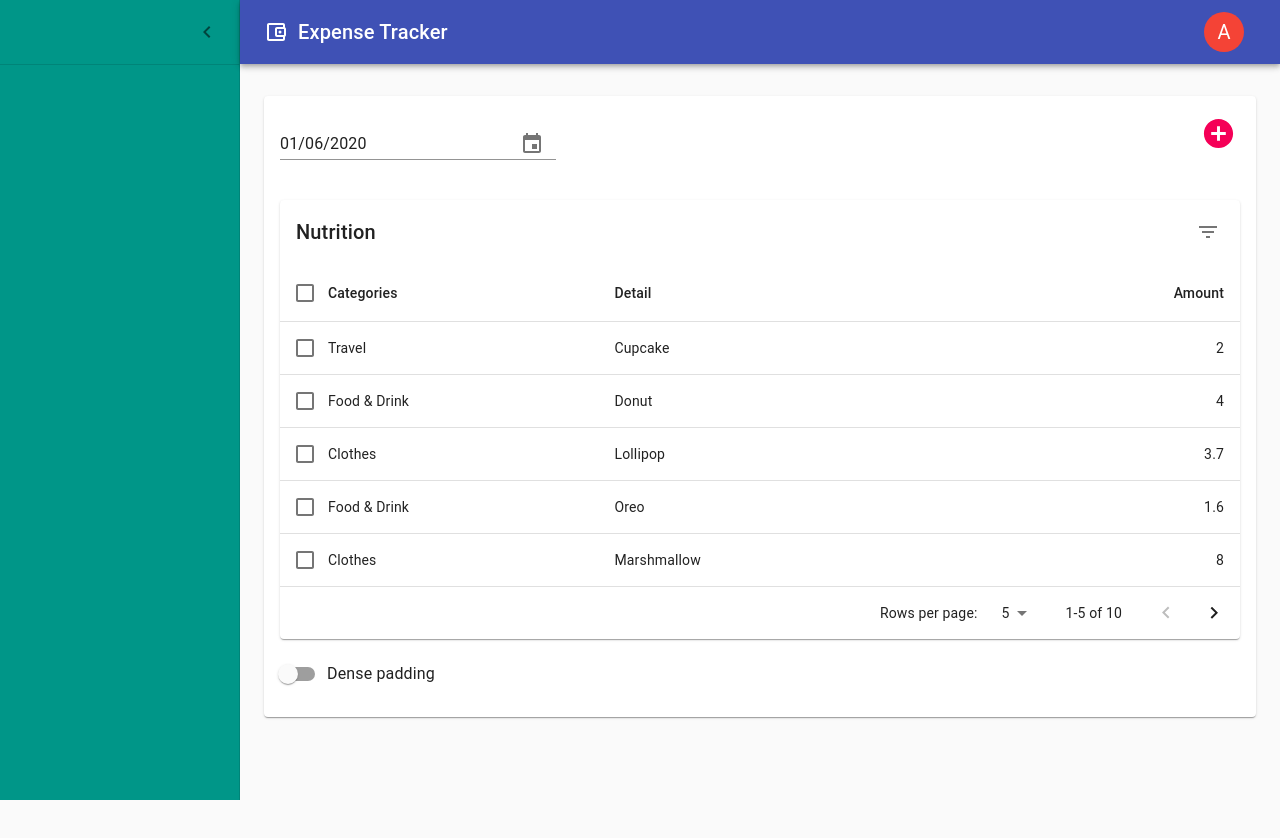
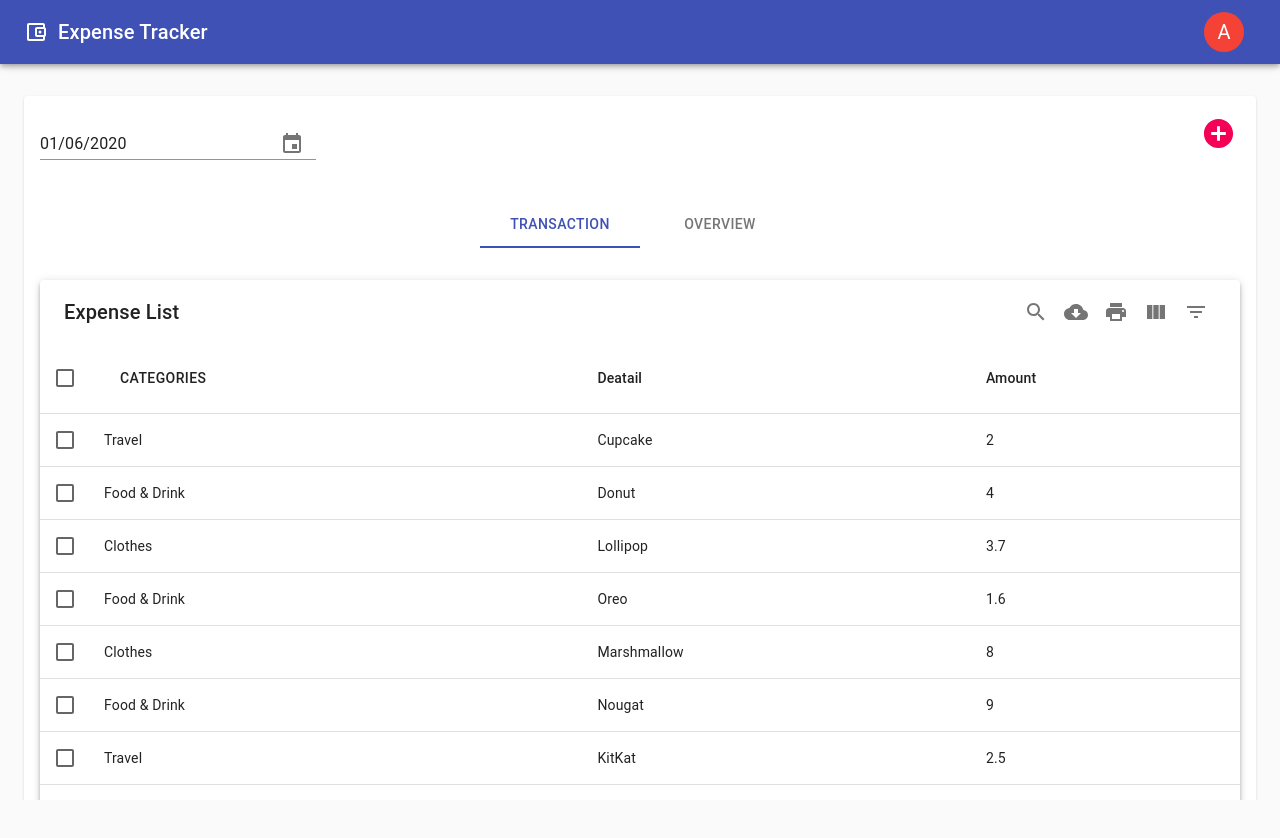
Before and after one commit to akrponaew/assignment-expense-tracker-app, a React (Create React App) app: page / in a window 1280 px wide. Shown: the top 838 px of the page. Before the commit the page ends 800 px from the top, so only its background shows below. Built offline with nearby package versions, Linux system fonts and the light colour scheme.

Commit message:
add tab bar

```diff
--- a/package.json
+++ b/package.json
@@ -9,6 +9,7 @@
     "@material-ui/pickers": "^3.2.10",
     "cra-template": "1.0.3",
     "moment": "^2.26.0",
+    "mui-datatables": "^2.15.0",
     "react": "^16.13.1",
     "react-dom": "^16.13.1",
     "react-router-dom": "^5.2.0",
--- a/src/components/Layout.js
+++ b/src/components/Layout.js
@@ -106,7 +106,7 @@ export default function Layout() {
     return (
         <div className={classes.root}>
             <CssBaseline />
-            <AppBar position="absolute" className={clsx(classes.appBar, open && classes.appBarShift)}>
+            <AppBar position="absolute" className={clsx(classes.appBar, open && classes.appBar)}>
                 <Toolbar className={classes.toolbar}>
                     <IconButton
                         edge="start"
@@ -124,7 +124,7 @@ export default function Layout() {
                     <Profile />
                 </Toolbar>
             </AppBar>
-            <Drawer
+            {/* <Drawer
                 variant="permanent"
                 classes={{
                     paper: clsx(classes.drawerPaper, !open && classes.drawerPaperClose),
@@ -138,7 +138,7 @@ export default function Layout() {
                 </div>
                 <Divider />
                 <List></List>
-            </Drawer>
+            </Drawer> */}
             <main className={classes.content}>
                 <div className={classes.appBarSpacer} />
                 <Container maxWidth="lg" className={classes.container}>
--- a/src/components/content/Categories.js
+++ b/src/components/content/Categories.js
@@ -33,9 +33,12 @@ const useStyles = makeStyles((theme) => ({
             width: '25ch',
         },
     },
+    formControl: {
+        marginBottom: '100px'
+    }
 }));
 
-export default function Categories() {
+export default function Categories(props) {
     const classes = useStyles();
     const [categorie, setCategorie] = useState('fooranddrink');
 
@@ -44,14 +47,13 @@ export default function Categories() {
     };
 
     return (
-        <form className={classes.root} noValidate autoComplete="off">
-            <div>
         <TextField
             select
             label="categories"
             value={categorie}
             onChange={handleChange}
             fullWidth={true}
+            className={props.className}
         >
             {categories.map((option) => (
                 <MenuItem key={option.value} value={option.value}>
@@ -59,7 +61,5 @@ export default function Categories() {
                 </MenuItem>
             ))}
         </TextField>
-            </div>
-        </form>
     );
 }
--- a/src/components/content/Content.js
+++ b/src/components/content/Content.js
@@ -1,12 +1,15 @@
-import React, {useState} from 'react';
+import React, { useState } from 'react';
 import { makeStyles } from '@material-ui/core/styles';
 import Card from '@material-ui/core/Card';
 import CardHeader from '@material-ui/core/CardHeader';
 import CardContent from '@material-ui/core/CardContent';
 import { KeyboardDatePicker, MuiPickersUtilsProvider } from '@material-ui/pickers'
-import MomentUtils  from '@date-io/moment'
+import MomentUtils from '@date-io/moment'
 import ExpenseList from './ExpenseList';
 import Transaction from './Transaction'
+import ListExpense from './ListExpense';
+import Tab from '@material-ui/core/Tab'
+import Tabs from '@material-ui/core/Tabs'
 
 const useStyles = makeStyles({
 
@@ -15,6 +18,11 @@ const useStyles = makeStyles({
 export default function Content() {
     const classes = useStyles()
     const [selectedDate, setSelectedDate] = useState(new Date())
+    const [value, setValue] = React.useState(0);
+
+    const handleChange = (event, newValue) => {
+        setValue(newValue);
+    };
 
     const handleDateChange = (date) => {
         setSelectedDate(date);
@@ -24,7 +32,7 @@ export default function Content() {
         <Card>
             <CardHeader
                 avatar={
-                    <MuiPickersUtilsProvider utils={MomentUtils }>
+                    <MuiPickersUtilsProvider utils={MomentUtils}>
                         <KeyboardDatePicker
                             disableToolbar
                             variant="inline"
@@ -42,8 +50,25 @@ export default function Content() {
                     <Transaction />
                 }
             />
+            <CardHeader
+                subheader={
+                    <Tabs
+                        value={value}
+                        onChange={handleChange}
+                        indicatorColor="primary"
+                        textColor="primary"
+                        centered
+                    >
+                        <Tab label="Transaction" />
+                        <Tab label="Overview" />
+                    </Tabs>
+                }
+            >
+
+            </CardHeader>
             <CardContent>
-                <ExpenseList />
+                {/* <ExpenseList /> */}
+                <ListExpense />
             </CardContent>
         </Card>
     )
--- /dev/null
+++ b/src/components/content/ListExpense.js
@@ -0,0 +1,57 @@
+import React from 'react'
+import MUIDataTable from "mui-datatables";
+
+const columns = [
+    {
+        name: "categories",
+        label: "Categories",
+        options: {
+            filter: true,
+            sort: true,
+        }
+    },
+    {
+        name: "detail",
+        label: "Deatail",
+        options: {
+            filter: true,
+            sort: false,
+        }
+    },
+    {
+        name: "amount",
+        label: "Amount",
+        options: {
+            filter: true,
+            sort: false,
+        }
+    },
+];
+
+const data = [
+    { id: 0, categories: 'Travel', detail: 'Cupcake', amount: 2 },
+    { id: 1, categories: 'Food & Drink', detail: 'Donut', amount: 4 },
+    { id: 2, categories: 'Clothes', detail: 'Lollipop', amount: 3.7 },
+    { id: 3, categories: 'Food & Drink', detail: 'Oreo', amount: 1.6 },
+    { id: 4, categories: 'Clothes', detail: 'Marshmallow', amount: 8 },
+    { id: 5, categories: 'Food & Drink', detail: 'Nougat', amount: 9 },
+    { id: 6, categories: 'Travel', detail: 'KitKat', amount: 2.5 },
+    { id: 7, categories: 'Sports', detail: 'Gingerbread', amount: 8.1 },
+    { id: 8, categories: 'Sports', detail: 'Eclair', amount: 3.3 },
+    { id: 9, categories: 'Food & Drink', detail: 'Honeycomb', amount: 5 }
+];
+
+const options = {
+    // filterType: 'checkbox',
+};
+
+export default function ListExpense() {
+    return (
+        <MUIDataTable
+            title={"Expense List"}
+            data={data}
+            columns={columns}
+            options={options}
+        />
+    )
+}
--- a/src/components/content/Transaction.js
+++ b/src/components/content/Transaction.js
@@ -24,6 +24,12 @@ const useStyles = makeStyles({
         backgroundColor: blue[100],
         color: blue[600],
     },
+    form : {
+        margin: '30px 50px'
+    },
+    formControl : {
+        marginBottom: '30px'
+    }
 });
 
 function SimpleDialog(props) {
@@ -42,7 +48,14 @@ function SimpleDialog(props) {
         <Dialog onClose={handleClose} aria-labelledby="simple-dialog-title" open={open} >
             <DialogTitle id="simple-dialog-title">Add Transaction</DialogTitle>
             <Divider />
-            hello
+            <form noValidate autoComplete="off" className={classes.form}>
+                <Categories className={classes.formControl} />
+                <TextField className={classes.formControl} label="Detail" multiline={true} fullWidth={true} />
+                <TextField className={classes.formControl} label="Amount" type='number' fullWidth={true} />
+                <Button variant="contained" color="primary" fullWidth={true}>
+                    ADD
+                </Button>
+            </form>
             {/* <List>
                 <ListItem>
                     <Grid container>
```
Also changed, not shown: 1 other file (tests, documents, lock files or other folders). Lines whose indentation alone changed are shown as unchanged.
